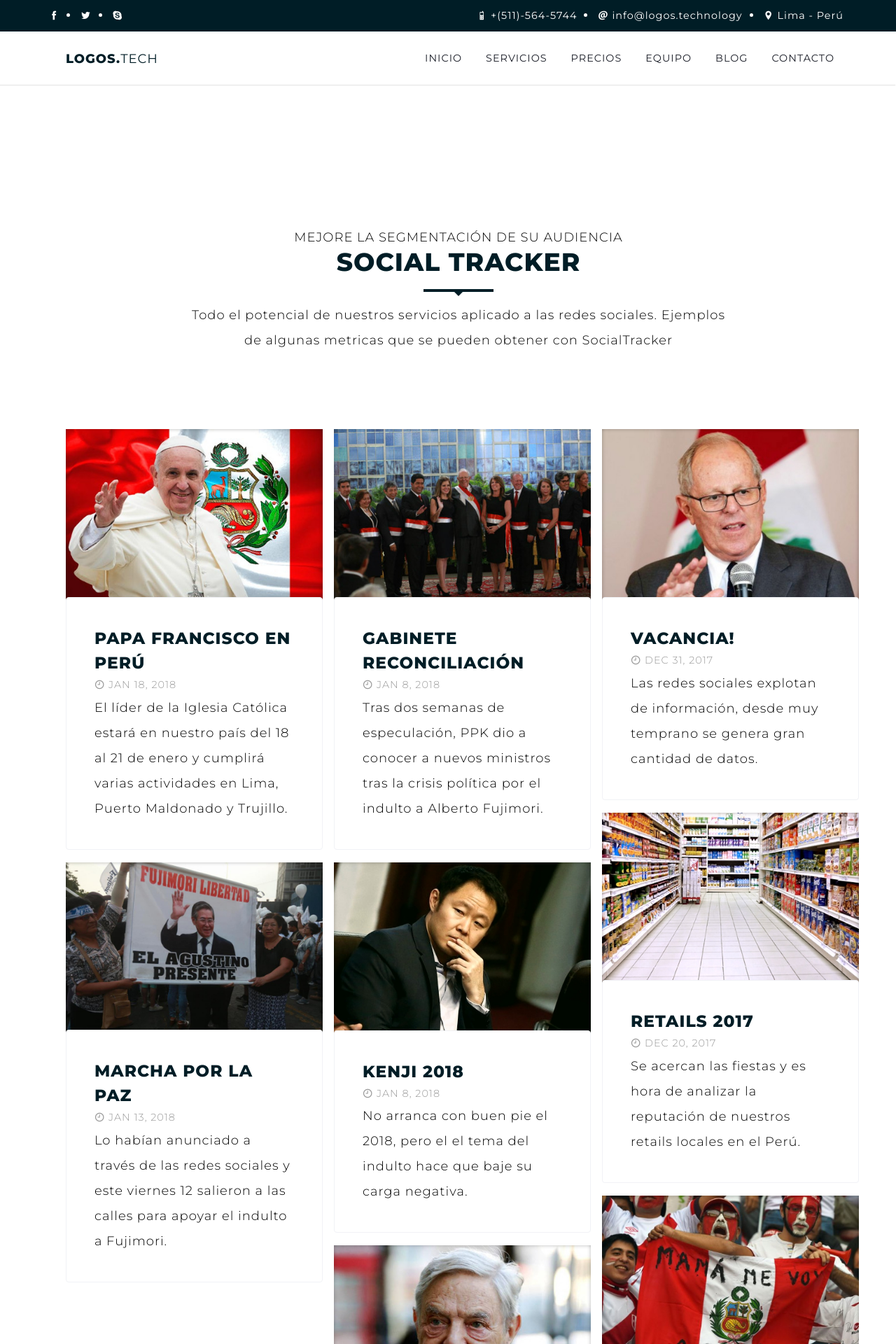
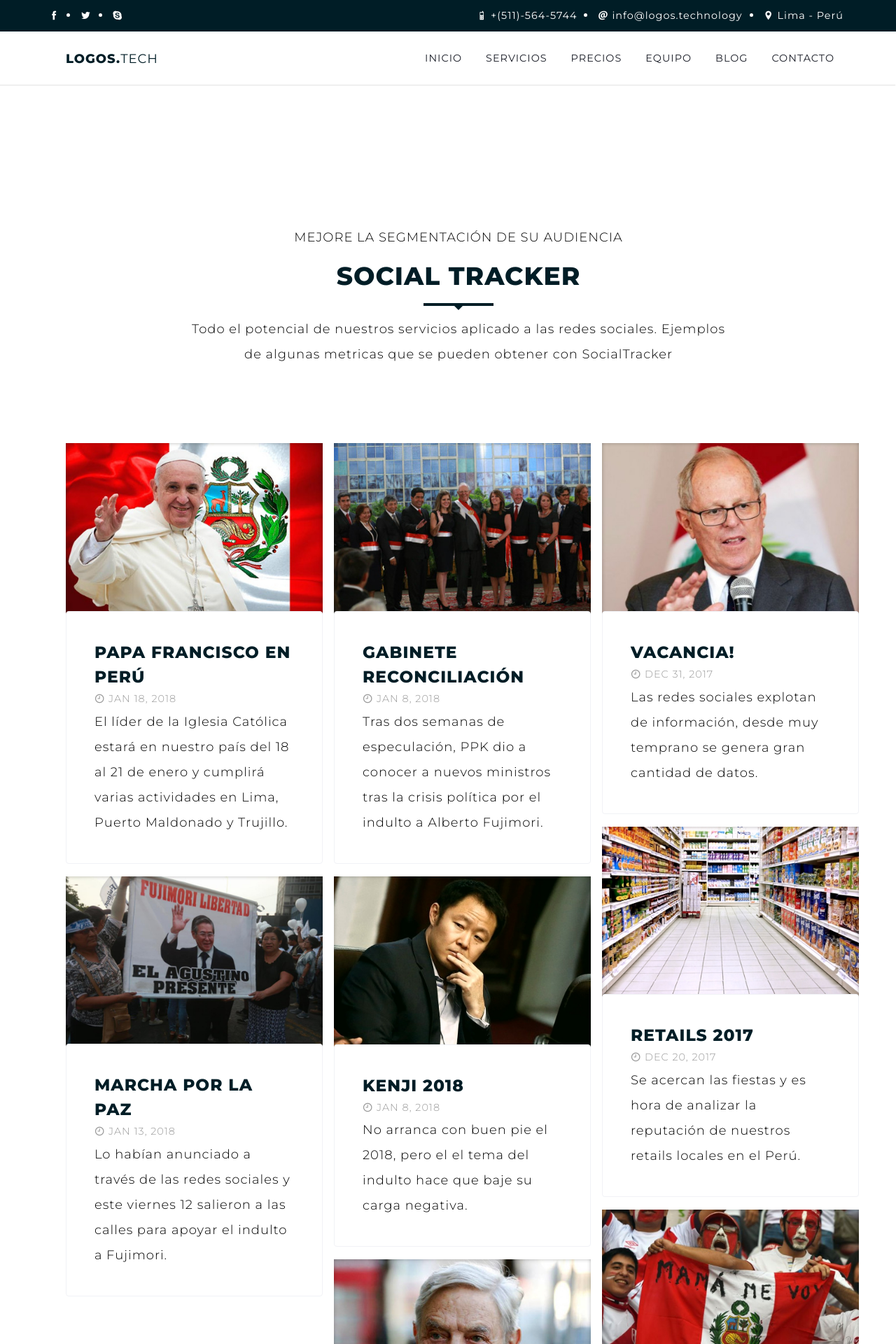
Before and after one commit to LogosTech/logostech.github.io, a Jekyll site: the page built from service_social_tracker.html, in a window 1280 px wide. Shown: the top 1920 px of the page at 70% size. Built offline with Jekyll 4.4.1, drawn with Linux system fonts in a browser that asks for light colours; some web fonts are replaced.

Commit message:
fix bug link reports

```diff
--- a/_includes/slider.html
+++ b/_includes/slider.html
@@ -13,7 +13,7 @@
                 <p>Entrene sus datos con nuestra tecnologia para una clasificaci&oacute;n ajustada a sus necesidades.</p>
                 <div class="action-btn">
                   <a class="btn btn-lg btn-explore smooth_scroll" href="#services">Servicios</a>
-                  <a class="btn btn-lg btn-about" href="{{ "/about/" | prepend: site.baseurl }}">Nosotros</a>
+                  <a class="btn btn-lg btn-about" href="{{ "/about/" | prepend: site.baseurl }}">Equipo</a>
                 </div>
               </div>
             </div>
--- a/assets/css/style.css
+++ b/assets/css/style.css
@@ -332,6 +332,7 @@ small {
   }
 
   .section-title h2 {
+    margin-top: 20px;
     margin-bottom: 20px;
     text-transform: uppercase;
   }
@@ -1065,6 +1066,7 @@ small {
   .single-blog .blog-img img {
     width: 100%;
     position: relative;
+    /* border-radius: 50% */
     z-index: -1;
   }
 
--- a/service_social_tracker.html
+++ b/service_social_tracker.html
@@ -21,13 +21,15 @@ permalink: /social-tracker
       {% for post in sorted-posts limit:12 %}
       <div class="masonry-column wow fadeIn">
         <div class="single-blog">
+          <a href="{{ post.url | prepend: site.baseurl }}">
             <div class="blog-img">
               <!-- 450 x 300 -->
               <img src="{{ "/assets/img/blog/" | append: post.image | prepend: site.baseurl }}" alt="">
             </div>
+          </a>
           <div class="blog-content">
             <h3 class="blog-title">
-                <a href="{{ post.url | prepend: site.baseurl }}">{{ post.title }}</a>
+              {{ post.title }}
             </h3>
             <div class="blog-meta">
               <p><i class="icofont icofont-clock-time"></i> <small>{{ post.date | date: "%b %-d, %Y" }}</small></p>
```
Also changed, not shown: assets/js/gitgraph.min.js (deleted). Lines whose indentation alone changed are shown as unchanged.
